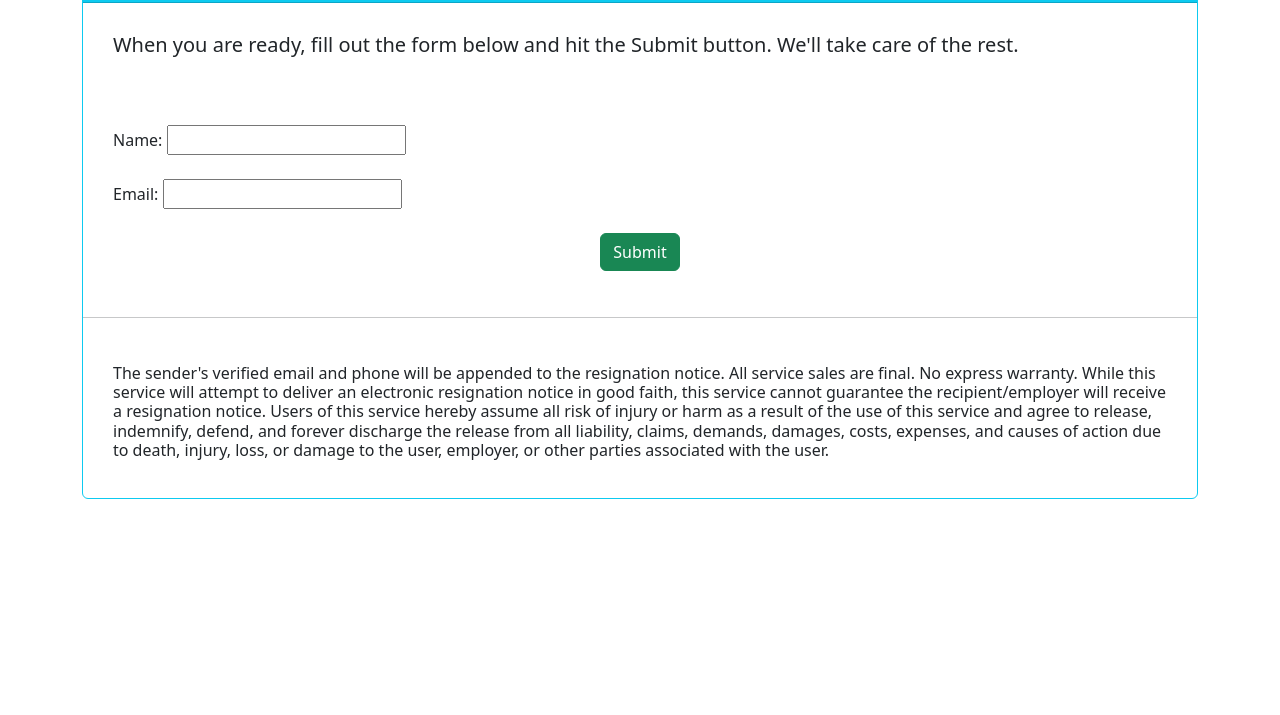
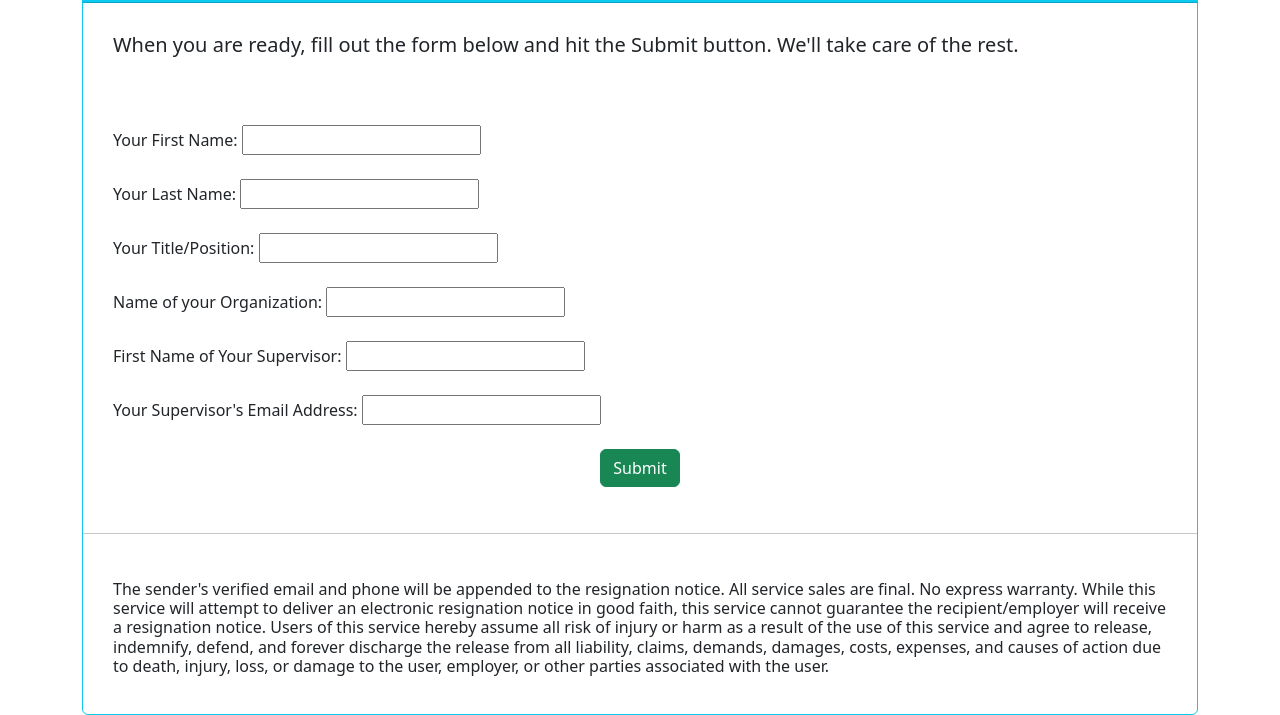
Before and after one commit to emergency22/TheResignator, a plain HTML site: page web/src/paidUser.html in a window 1280 px wide. Shown: the part 121-836 px from the top of the page. Before the commit the page ends 800 px from the top, so only its background shows below. Drawn offline with nearby package versions, Linux system fonts and the light colour scheme.

Commit message:
Add form fields

```diff
--- a/web/src/paidUser.html
+++ b/web/src/paidUser.html
@@ -2,7 +2,7 @@
 <html>
 <head>
     <meta charSet="utf-8"/>
-    <link rel="stylesheet" type="text/css" href="style.css">
+<!--    <link rel="stylesheet" type="text/css" href="style.css">-->
     <link rel="icon" href="/favicon.ico"/>
     <title>The Resignator</title>
     <style>
@@ -27,11 +27,24 @@
 
             <div class="paddedText">
             <form action="/submit" method="post">
-                <label for="name">Name:</label>
-                <input type="text" id="name" name="name" required><br><br>
 
-                <label for="email">Email:</label>
-                <input type="email" id="email" name="email" required><br><br>
+                <label for="firstName">Your First Name:</label>
+                <input type="text" id="firstName" name="firstName" required><br><br>
+
+                <label for="lastName">Your Last Name:</label>
+                <input type="text" id="lastName" name="lastName" required><br><br>
+
+                <label for="position">Your Title/Position:</label>
+                <input type="text" id="position" name="position" required><br><br>
+
+                <label for="organization">Name of your Organization:</label>
+                <input type="text" id="organization" name="organization" required><br><br>
+
+                <label for="recipientFirstName">First Name of Your Supervisor:</label>
+                <input type="text" id="recipientFirstName" name="recipientFirstName" required><br><br>
+
+                <label for="recipientEmail">Your Supervisor's Email Address:</label>
+                <input type="text" id="recipientEmail" name="recipientEmail" required><br><br>
 
                 <div class="text-center"><input type="submit" value="Submit" class="btn btn-success"></div>
             </form>
--- a/web/src/style.css
+++ b/web/src/style.css
@@ -1,20 +1,20 @@
-html {
-    height: 100%;
-    background: url(../images/helmet.PNG) no-repeat center center fixed;
-    -webkit-background-size: cover;
-    -moz-background-size: cover;
-    -o-background-size: cover;
-    background-size: cover;
-}
+/*html {*/
+/*    height: 100%;*/
+/*    background: url(../images/helmet.PNG) no-repeat center center fixed;*/
+/*    -webkit-background-size: cover;*/
+/*    -moz-background-size: cover;*/
+/*    -o-background-size: cover;*/
+/*    background-size: cover;*/
+/*}*/
 
-.header {
-    float: left;
-    box-shadow: -3px 6px 4px #222;
-    height: 50px;
-    width: 100%;
-    background-image: repeating-linear-gradient(
-            -45deg,
-            transparent 0 20px,
-            rgb(201, 250, 6) 20px 40px
-    );
-}
+/*.header {*/
+/*    float: left;*/
+/*    box-shadow: -3px 6px 4px #222;*/
+/*    height: 50px;*/
+/*    width: 100%;*/
+/*    background-image: repeating-linear-gradient(*/
+/*            -45deg,*/
+/*            transparent 0 20px,*/
+/*            rgb(201, 250, 6) 20px 40px*/
+/*    );*/
+/*}*/
```
Also changed, not shown: web/src/index.html (+1 -1 lines).
